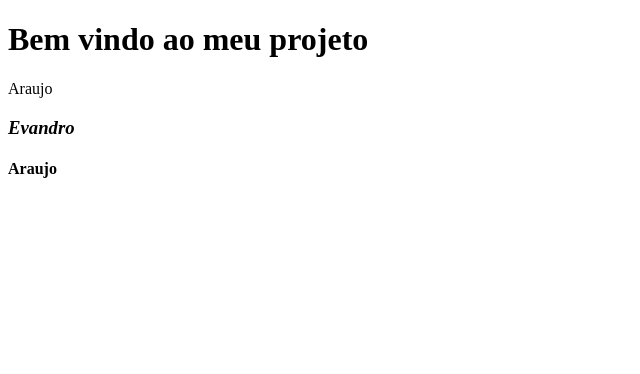
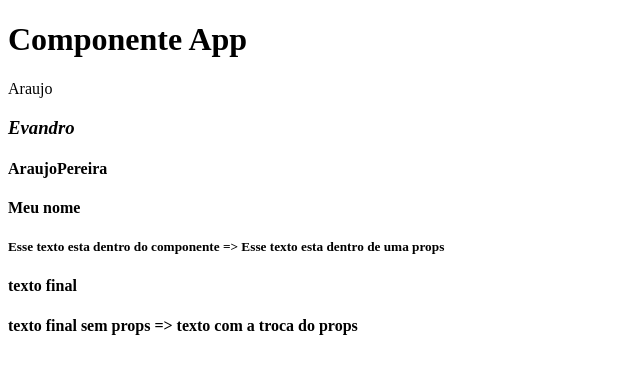
Before and after one commit to Evandromck/nextjs-app, a React (Create React App) app: page / in a window 1280 px wide. Shown: the top 374 px of the page, without its empty margins (0-640 px from the left). Built offline with nearby package versions, Linux system fonts and the light colour scheme.

Commit message:
Deploy test component

```diff
--- a/src/App.js
+++ b/src/App.js
@@ -1,14 +1,22 @@
 import Finalnome from './componet/finalnome';
-import Casa from './componet/nome'
-import Sobrenome from './componet/sobrenome'
+import Casa from './componet/nome';
+import Sobrenome from './componet/sobrenome';
+import Nomeca from './componet/nomeca';
+import Nomepro from './componet/nomeprops';
+import Nomepr from './componet/Nomepr';
+import Nomefinal from './componet/nomefinal'
 
 function App(){
   return(
     <div>
-      <h1>Bem vindo ao meu projeto</h1>
+      <h1>Componente App</h1>
       <Casa />
       <Sobrenome nome="Araujo"/>
       <Finalnome nome="Pereira"/>
+      <Nomeca />
+      <Nomepro text="=>  Esse texto esta dentro de uma props "/>
+      <Nomepr />
+      <Nomefinal texnemo=" => texto com a troca do props" />
    </div>
   );
 }
--- /dev/null
+++ b/src/componet/Nomepr.js
@@ -0,0 +1,7 @@
+function Nomepr(){
+    return(
+        <h4>texto final</h4>
+    )
+}
+
+export default Nomepr
--- a/src/componet/finalnome.js
+++ b/src/componet/finalnome.js
@@ -1,6 +1,6 @@
-function Finalnome(){
+function Finalnome(props){
     return(
-        <h4>Araujo</h4>
+        <h4>Araujo{props.nome}</h4>
     )
 }
 
--- /dev/null
+++ b/src/componet/nomeca.js
@@ -0,0 +1,7 @@
+function Nomeca () {
+    return (
+        <h4>Meu nome</h4>
+    )
+}
+
+export default Nomeca
--- /dev/null
+++ b/src/componet/nomefinal.js
@@ -0,0 +1,7 @@
+function Nomefinal(props){
+    return(
+        <h4>texto final sem props{props.texnemo} </h4>
+    )
+}
+
+export default Nomefinal
--- /dev/null
+++ b/src/componet/nomeprops.js
@@ -0,0 +1,7 @@
+function Nomepro(props){
+    return(
+        <h5>Esse texto esta dentro do componente {props.text}</h5>
+    )
+}
+
+export default Nomepro
```
